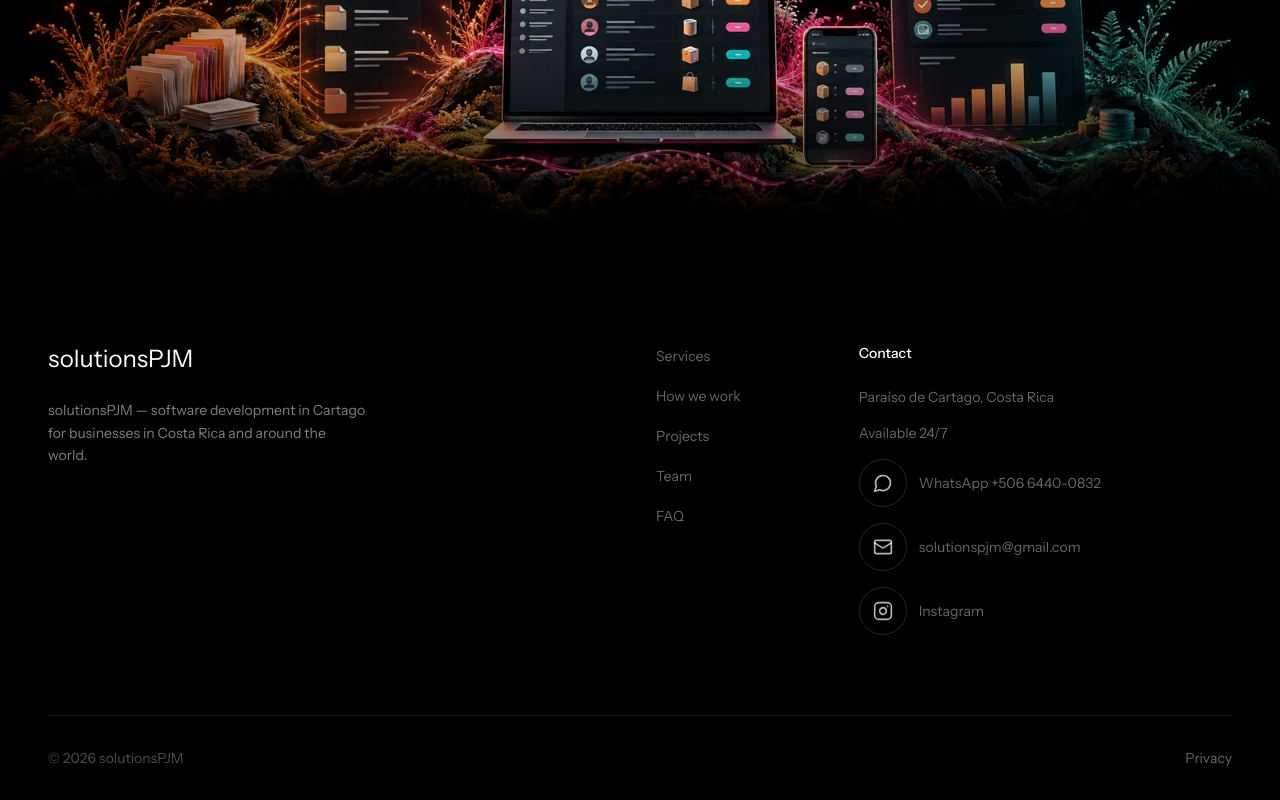
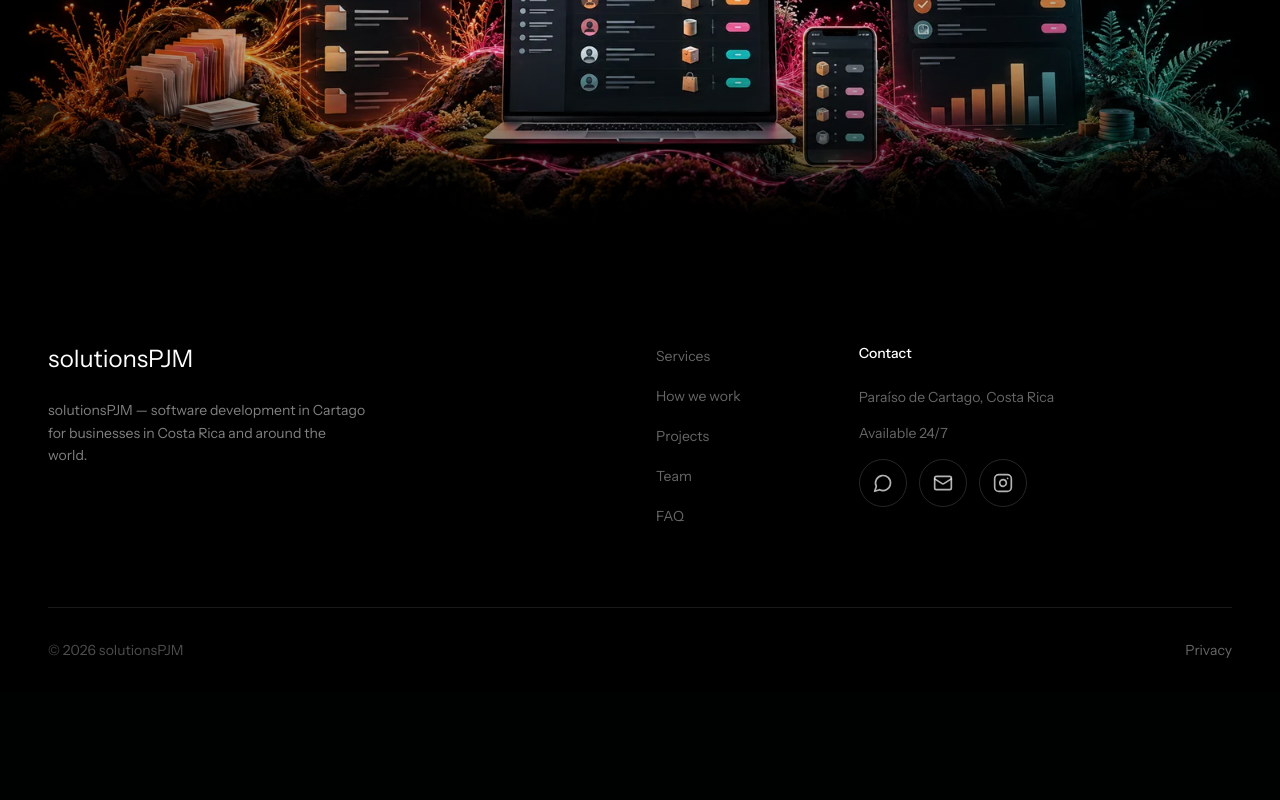
Before and after one commit to FreelancersProjects2026/Landing-Page, a Next.js app: page /en in a window 1280 px wide. Shown: the part 7901-8701 px from the top of the page. After the commit the page ends 8593 px from the top, so only its background shows below. Built offline with nearby package versions, Linux system fonts and the light colour scheme.

Commit message:
feat(footer): 017-T07 canales solo con logo y en fila horizontal
El texto de cada canal pasa a sr-only (nombre accesible intacto), el correo
va como texto plano y los tres orbes comparten un <li> en fila.

Co-Authored-By: Claude Opus 5.5 <noreply@anthropic.com>

```diff
--- a/src/components/landing/footer-contact-link.tsx
+++ b/src/components/landing/footer-contact-link.tsx
@@ -22,7 +22,7 @@ export function FooterContactLink({
     <a
       href={href}
       {...(external ? externalLinkProps : {})}
-      className="group inline-flex items-center gap-3 min-h-12 rounded-full hover:text-white transition-colors focus-visible:outline-none focus-visible:ring-2 focus-visible:ring-white focus-visible:ring-offset-2 focus-visible:ring-offset-black"
+      className="group inline-flex items-center min-h-12 rounded-full hover:text-white transition-colors focus-visible:outline-none focus-visible:ring-2 focus-visible:ring-white focus-visible:ring-offset-2 focus-visible:ring-offset-black"
     >
       <span
         aria-hidden="true"
@@ -31,7 +31,7 @@ export function FooterContactLink({
       >
         <Icon aria-hidden="true" className="w-5 h-5" />
       </span>
-      {children}
+      <span className="sr-only">{children}</span>
     </a>
   )
 }
--- a/src/components/landing/footer-section.tsx
+++ b/src/components/landing/footer-section.tsx
@@ -3,7 +3,6 @@ import type { Contact, LandingContent } from '@modules/company-profile'
 
 import { FooterContactLink } from './footer-contact-link'
 import { sectionIds } from './section-ids'
-import { splitAfterAt } from './split-after-at'
 
 const socialChannels: Record<string, { icon: LucideIcon; accent: string }> = {
   Instagram: { icon: Instagram, accent: '#E1306C' },
@@ -95,7 +94,7 @@ export function FooterSection({
               <ul className="space-y-4 text-sm text-white/40">
                 <li>{company.location}</li>
                 <li>{footer.hours}</li>
-                <li>
+                <li className="flex flex-wrap items-center gap-3">
                   <FooterContactLink
                     href={whatsappUrl}
                     external
@@ -104,27 +103,24 @@ export function FooterSection({
                   >
                     WhatsApp {company.phone}
                   </FooterContactLink>
-                </li>
-                <li>
                   <FooterContactLink
                     href={emailUrl}
                     icon={Mail}
                     accent="#EA4335"
                   >
-                    <span>{splitAfterAt(company.email)}</span>
+                    {company.email}
                   </FooterContactLink>
-                </li>
-                {company.socialProfiles.map(({ label, url }) => (
-                  <li key={url}>
+                  {company.socialProfiles.map(({ label, url }) => (
                     <FooterContactLink
+                      key={url}
                       href={url}
                       external
                       {...socialChannels[label]}
                     >
                       {label}
                     </FooterContactLink>
-                  </li>
-                ))}
+                  ))}
+                </li>
               </ul>
             </div>
           </div>
```
Also changed, not shown: 3 other files (tests, documents, lock files or other folders).
